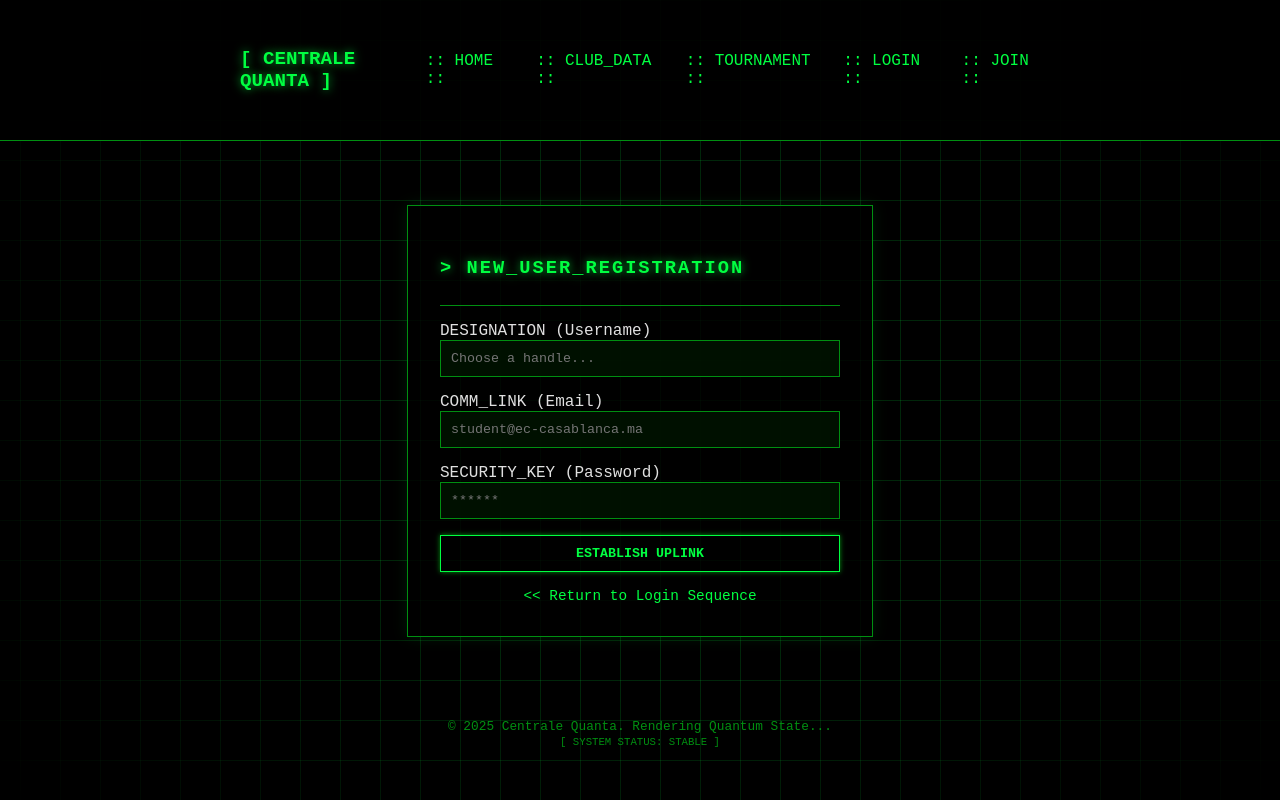
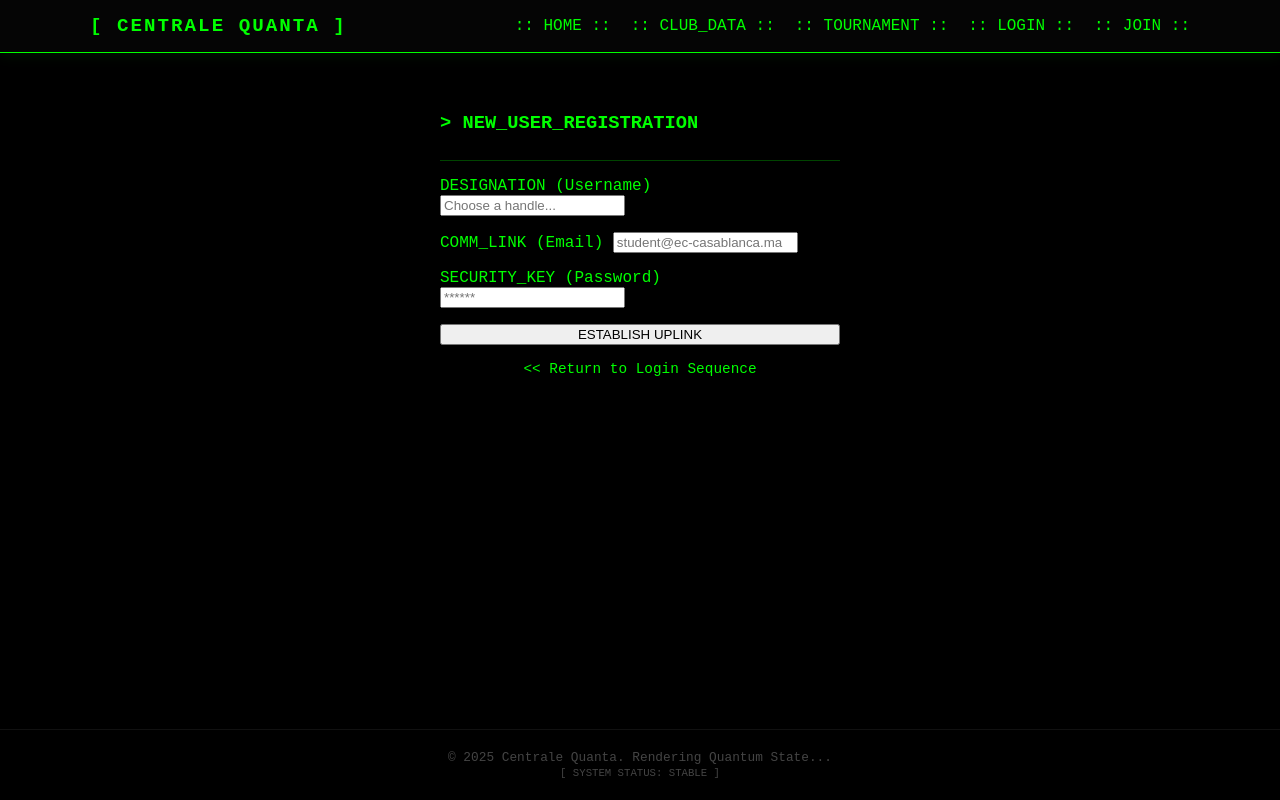
Before and after one commit to qudotcom/centrale_quanta_web, a FastAPI app: page /auth/register in a window 1280 px wide. Run offline with FastAPI, Linux system fonts and the light colour scheme.

Commit message:
Update base.html

```diff
--- a/app/templates/base.html
+++ b/app/templates/base.html
@@ -4,28 +4,99 @@
     <meta charset="UTF-8">
     <meta name="viewport" content="width=device-width, initial-scale=1.0">
     <title>Centrale Quanta | Space-Time</title>
-    <link rel="stylesheet" href="/static/css/styles.css">
+    <style>
+        /* CORE VARIABLES (Cyberpunk Theme) */
+        :root {
+            --primary: #0f0;
+            --primary-dim: #004400;
+            --bg: #000;
+            --glow: 0 0 10px var(--primary);
+        }
+
+        /* RESET & BASE */
+        body {
+            background-color: var(--bg);
+            color: var(--primary);
+            font-family: 'Courier New', monospace;
+            margin: 0;
+            padding: 0;
+            min-height: 100vh;
+            display: flex;
+            flex-direction: column;
+        }
+
+        /* NAVIGATION */
+        nav {
+            border-bottom: 1px solid var(--primary);
+            background: #050505;
+            padding: 15px 0;
+            box-shadow: 0 0 15px rgba(0, 255, 0, 0.1);
+        }
+        .container {
+            max-width: 1100px;
+            margin: 0 auto;
+            padding: 0 20px;
+        }
+        .nav-content {
+            display: flex;
+            justify-content: space-between;
+            align-items: center;
+        }
+
+        /* LINKS */
+        a { text-decoration: none; color: inherit; transition: all 0.3s; }
+        a:hover { text-shadow: var(--glow); color: #fff; }
+
+        ul {
+            list-style: none;
+            display: flex;
+            gap: 20px;
+            margin: 0;
+            padding: 0;
+            align-items: center;
+        }
+
+        /* AUTH BUTTONS */
+        .user-badge {
+            border: 1px solid var(--primary);
+            padding: 5px 15px;
+            background: rgba(0,255,65,0.05);
+            font-size: 0.8rem;
+        }
+        .logout-btn { color: #ff4444 !important; }
+        .logout-btn:hover { text-shadow: 0 0 10px #ff0000; }
+
+        /* FOOTER */
+        footer {
+            text-align: center;
+            margin-top: auto;
+            padding: 20px 0;
+            color: #444;
+            font-size: 0.8rem;
+            border-top: 1px solid #111;
+        }
+    </style>
 </head>
 <body>
 
     <nav>
-        <div class="container" style="display: flex; justify-content: space-between; align-items: center;">
-            <div style="font-weight: bold; font-size: 1.2rem; color: var(--primary); text-shadow: var(--glow);">
+        <div class="container nav-content">
+            <div style="font-weight: bold; font-size: 1.2rem; letter-spacing: 2px;">
                 <a href="/">[ CENTRALE QUANTA ]</a>
             </div>
 
             <ul>
                 <li><a href="/">:: HOME ::</a></li>
-                <li><a href="/about">:: CLUB_DATA ::</a></li>
+                <li><a href="/club_data">:: CLUB_DATA ::</a></li>
                 <li><a href="/tournament/bracket">:: TOURNAMENT ::</a></li>
 
                 {% if request.state.user %}
-                    <li style="border: 1px solid var(--primary); padding: 5px 15px; background: rgba(0,255,65,0.1);">
-                        <span style="font-size: 0.8rem; color: var(--primary-dim);">OPERATOR:</span>
-                        <span style="font-weight: bold; color: white;">{{ request.state.user.username }}</span>
+                    <li class="user-badge">
+                        <span style="color: #666;">OPERATOR:</span>
+                        <span style="font-weight: bold; color: #fff;">{{ request.state.user.username }}</span>
                     </li>
                     <li>
-                        <a href="/auth/logout" style="color: #ff4444;">[ DISCONNECT ]</a>
+                        <a href="/auth/logout" class="logout-btn">[ DISCONNECT ]</a>
                     </li>
                 {% else %}
                     <li><a href="/auth/login">:: LOGIN ::</a></li>
@@ -35,11 +106,11 @@
         </div>
     </nav>
 
-    <main class="container">
+    <main class="container" style="padding-top: 40px;">
         {% block content %}{% endblock %}
     </main>
 
-    <footer style="text-align: center; margin-top: 50px; padding-bottom: 20px; color: var(--primary-dim); font-size: 0.8rem;">
+    <footer>
         &copy; 2025 Centrale Quanta. Rendering Quantum State... <br>
         <small>[ SYSTEM STATUS: STABLE ]</small>
     </footer>
```
